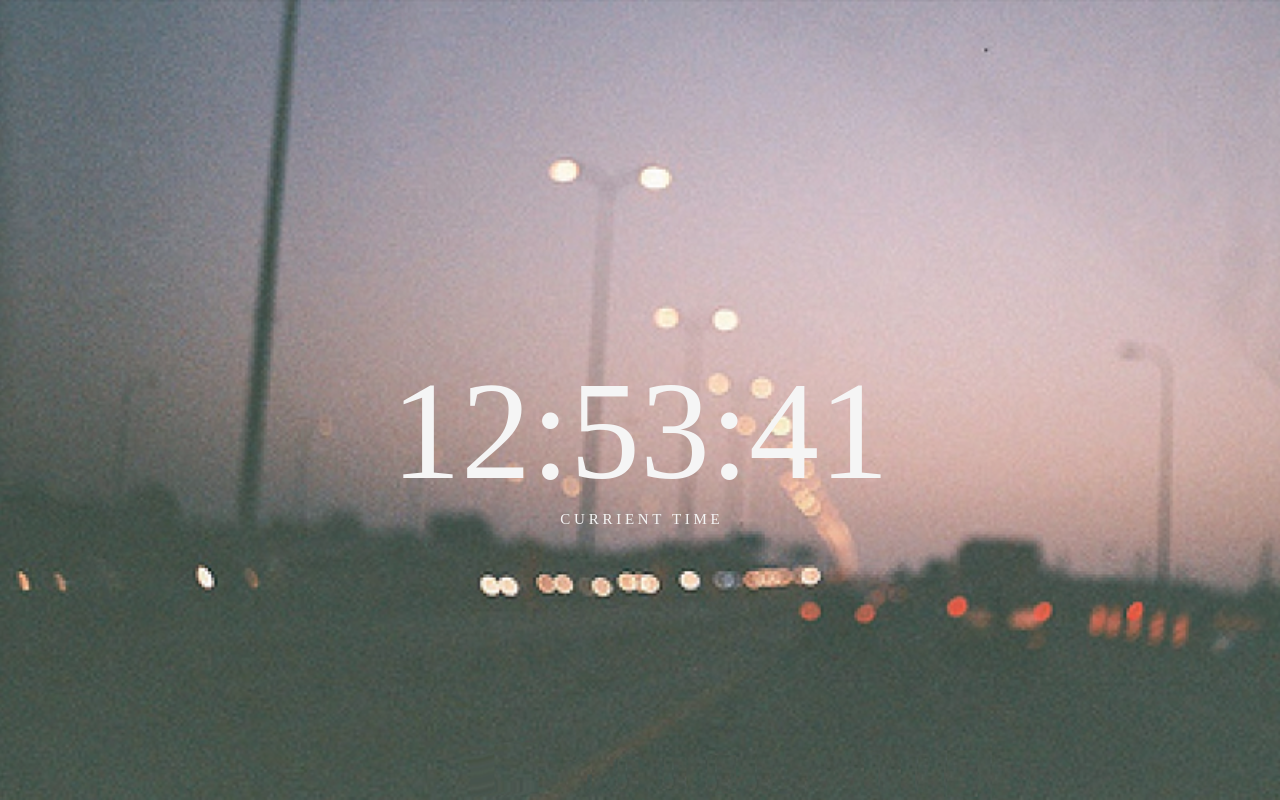
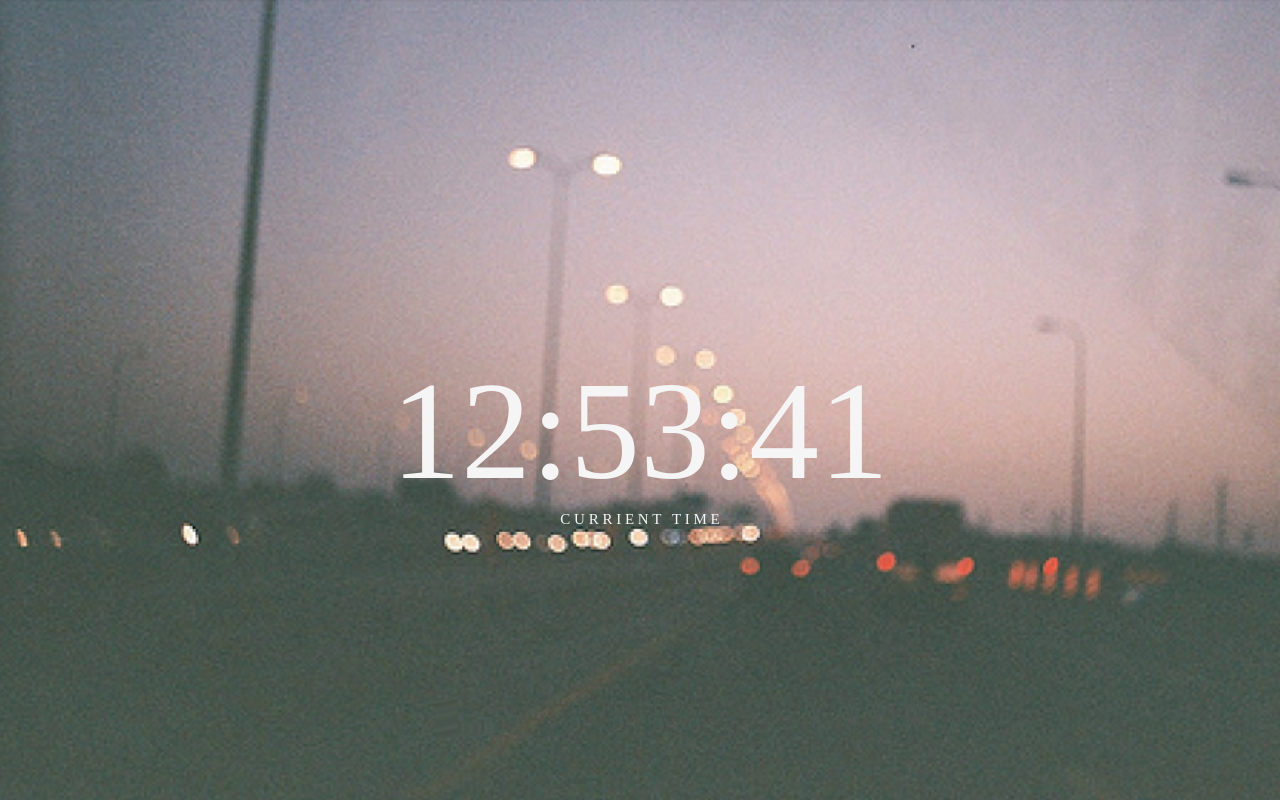
Before and after one commit to ChlorUpload/ChlorUpload.github.io, a plain HTML site: page 6.1/index.html in a window 1280 px wide. Drawn offline with Linux system fonts and the light colour scheme.

Commit message:
Update 6.1 bg

```diff
--- a/6.1/index.html
+++ b/6.1/index.html
@@ -3,13 +3,17 @@
     <title>Aftermoon</title>
     <script type="text/javascript" src="index.js"></script>
 </head>
-<body
-    style = "padding : 0px;
-             margin : 0px;
-             background : no-repeat url('back.png');
-             background-size : 120%;
-             background-color : rgb(70, 83, 76);
-            ">
+<body >
+
+        <img style="
+                    position: fixed;
+                    z-index : -99;
+                    top : 0;
+                    left : 0;
+                    min-width : 100%;
+                    min-height : 100%;
+                "
+             src="back.png"></img>
 
         <div style="
                     margin-top : 350px;
```
